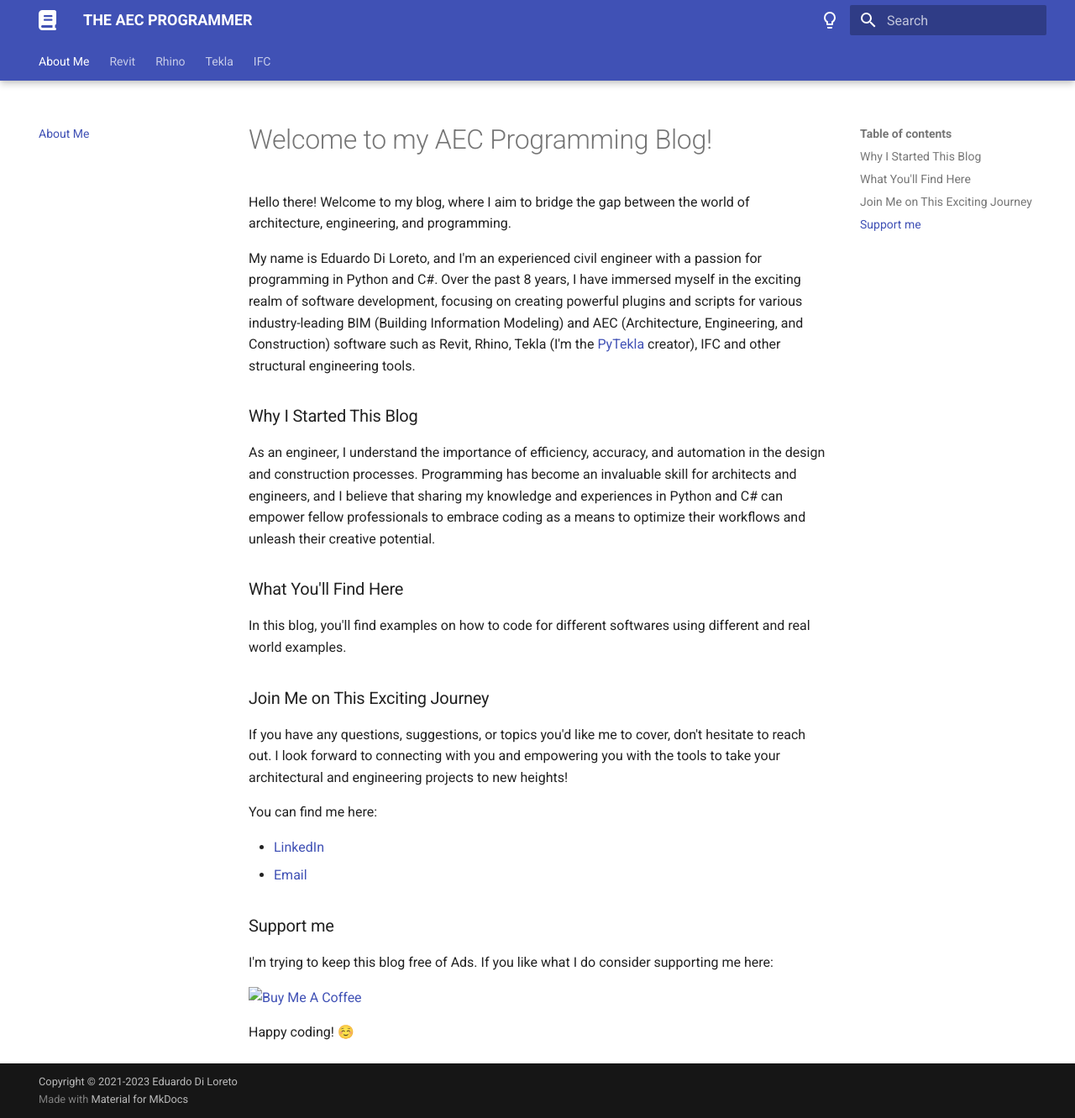
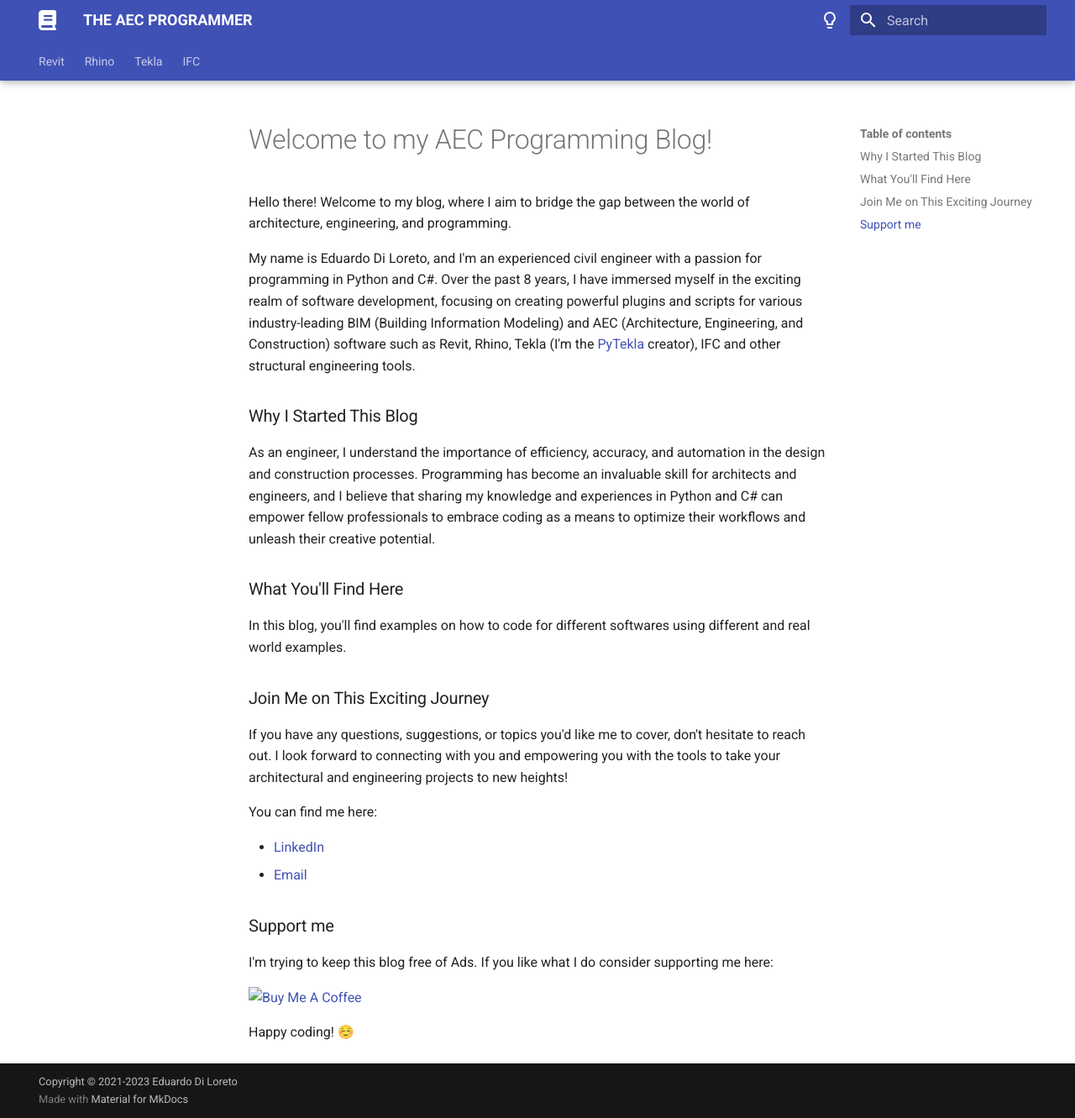
Before and after one commit to efdiloreto/AECProgrammer, an MkDocs documentation site: the page built from docs/index.md, in a window 1280 px wide and 1331 px high. Shown: the whole window at 84% size. Built offline with MkDocs 1.6.1 and Material for MkDocs 9.7.7, drawn with Linux system fonts in a browser that asks for light colours.

Commit message:
Correct Index

```diff
--- a/mkdocs.yml
+++ b/mkdocs.yml
@@ -33,7 +33,6 @@ theme:
         name: "Turn on the lights"
 
 nav:
-    - "About Me": 'index.md'
     - Revit:
         - "Select Elements": revit/select_elements.md
         - "Read and Write Parameters": revit/parameters.md
```
